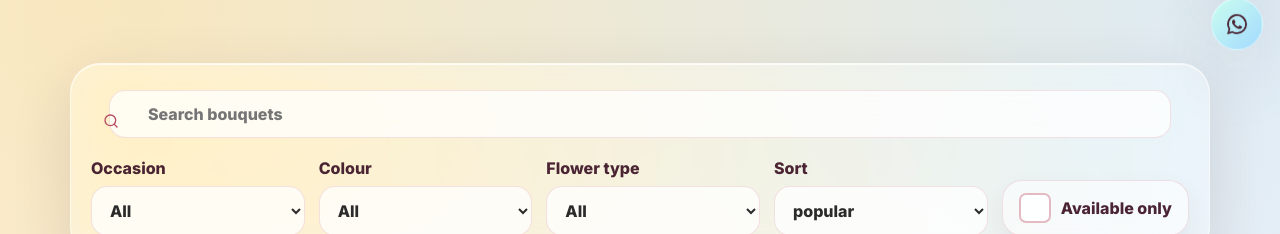
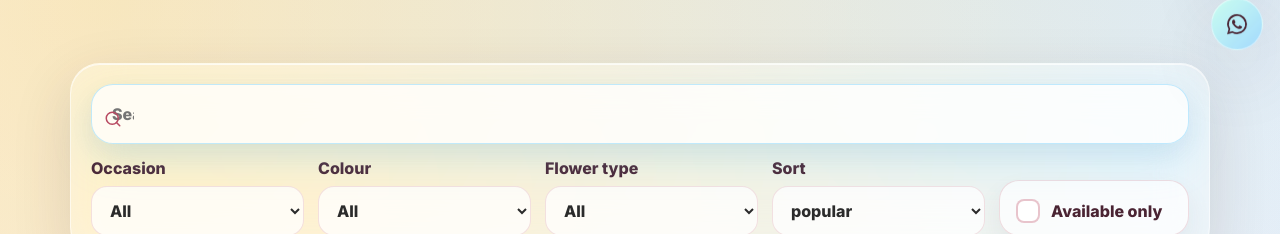
Before and after one commit to MSPixelPulseAgency/ms-flower-boutique-demo, a React (Vite) app: page /shop in a window 1280 px wide. Shown: the part 718-952 px from the top of the page. Built offline with nearby package versions, Linux system fonts and the light colour scheme.

Commit message:
Fix desktop search icon and checkbox sizing

```diff
--- a/public/latest-layout-fixes.css
+++ b/public/latest-layout-fixes.css
@@ -33,7 +33,7 @@
 /* Shop search/filter bar: search full row, filters aligned cleanly */
 .filters {
   display: grid !important;
-  grid-template-columns: repeat(4, minmax(0, 1fr)) auto !important;
+  grid-template-columns: repeat(4, minmax(0, 1fr)) 190px !important;
   gap: 14px !important;
   align-items: end !important;
   padding: 20px !important;
@@ -44,15 +44,34 @@
 
 .filters > label:first-child {
   grid-column: 1 / -1 !important;
-  display: flex !important;
+  display: grid !important;
+  grid-template-columns: 22px 1fr !important;
   align-items: center !important;
   min-height: 60px !important;
-  padding: 0 18px !important;
-  gap: 12px !important;
+  padding: 0 20px !important;
+  gap: 14px !important;
+  border-radius: 22px !important;
+  background: rgba(255, 255, 255, .78) !important;
+  border: 1px solid rgba(125, 211, 252, .48) !important;
+  box-shadow: 0 16px 38px rgba(125, 211, 252, .26), 0 8px 24px rgba(74, 36, 51, .06) !important;
+}
+
+.filters > label:first-child svg {
+  width: 18px !important;
+  height: 18px !important;
+  flex: 0 0 18px !important;
+  margin: 0 !important;
+  color: #b84a62 !important;
 }
 
 .filters > label:first-child input {
   width: 100% !important;
+  min-width: 0 !important;
+  height: 100% !important;
+  border: 0 !important;
+  background: transparent !important;
+  box-shadow: none !important;
+  padding: 0 !important;
 }
 
 .filters label,
@@ -67,15 +86,16 @@
 }
 
 .filters .checkbox {
-  display: inline-flex !important;
+  display: inline-grid !important;
+  grid-template-columns: 24px 1fr !important;
   align-items: center !important;
-  justify-content: center !important;
-  gap: 10px !important;
+  justify-content: start !important;
+  gap: 11px !important;
   min-height: 56px !important;
   padding: 12px 16px !important;
   border-radius: 20px !important;
-  background: rgba(255, 255, 255, .58) !important;
-  border: 1px solid rgba(184, 74, 98, .16) !important;
+  background: rgba(255, 255, 255, .72) !important;
+  border: 1px solid rgba(184, 74, 98, .18) !important;
   box-shadow: 0 12px 26px rgba(74, 36, 51, .07) !important;
   font-weight: 850 !important;
   white-space: nowrap !important;
@@ -84,15 +104,21 @@
 .filters .checkbox input {
   appearance: none !important;
   -webkit-appearance: none !important;
-  width: 20px !important;
-  height: 20px !important;
-  border-radius: 7px !important;
-  border: 2px solid rgba(184, 74, 98, .38) !important;
-  background: rgba(255, 255, 255, .86) !important;
+  box-sizing: border-box !important;
+  width: 24px !important;
+  height: 24px !important;
+  min-width: 24px !important;
+  min-height: 24px !important;
+  max-width: 24px !important;
+  max-height: 24px !important;
+  border-radius: 8px !important;
+  border: 2px solid rgba(184, 74, 98, .32) !important;
+  background: rgba(255, 255, 255, .92) !important;
   display: grid !important;
   place-items: center !important;
   margin: 0 !important;
-  flex: 0 0 auto !important;
+  padding: 0 !important;
+  flex: 0 0 24px !important;
 }
 
 .filters .checkbox input:checked {
@@ -102,8 +128,8 @@
 
 .filters .checkbox input:checked::after {
   content: "" !important;
-  width: 9px !important;
-  height: 5px !important;
+  width: 10px !important;
+  height: 6px !important;
   border-left: 2px solid #fff !important;
   border-bottom: 2px solid #fff !important;
   transform: rotate(-45deg) translateY(-1px) !important;
```
